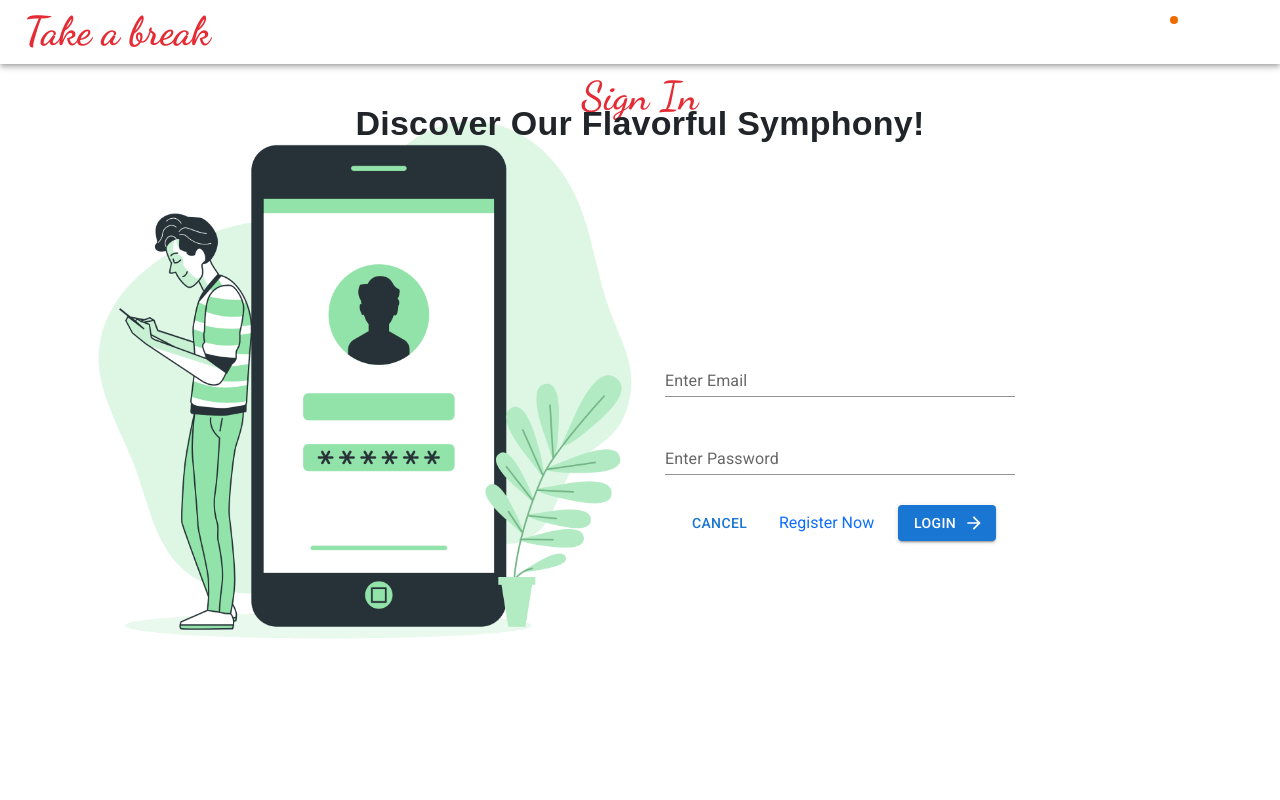
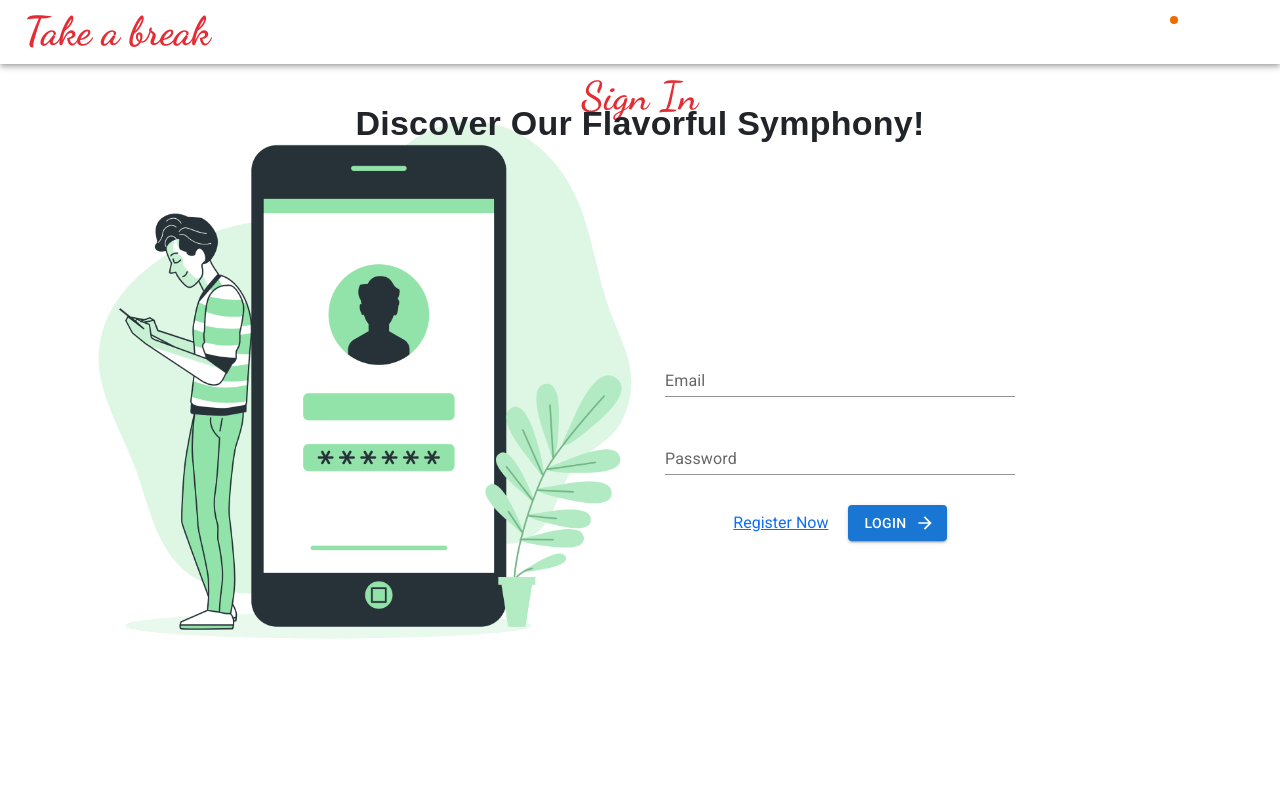
Before and after one commit to ayeshaakter02/Restaurant, a React (Create React App) app: page /login in a window 1280 px wide. Shown: the top 800 px of the page. Built offline with nearby package versions, Linux system fonts and the light colour scheme; some icons are missing.

Commit message:
solve the auth problem

```diff
--- a/src/Validate/Login.jsx
+++ b/src/Validate/Login.jsx
@@ -8,48 +8,34 @@ import {
   Typography,
 } from "@mui/material";
 import { useForm } from "react-hook-form";
+import { Link, useNavigate } from "react-router-dom";
+import { ArrowForward } from "@mui/icons-material";
+import { toast } from "react-toastify";
+import { signInWithEmailAndPassword } from "firebase/auth";
+import { auth } from "../firebase";
+import { AuthContext } from "../context/AuthContext";
 import "./auth.css";
-import { Link } from "react-router-dom";
-import { ArrowForward } from "@mui/icons-material";
-import { useNavigate } from "react-router-dom";
-import { toast } from "react-toastify";
-import { AuthContext } from "../context/AuthContext";
-const style = {
-  position: "absolute",
-  top: "50%",
-  left: "50%",
-  transform: "translate(-50%, -50%)",
-  width: 270,
-  bgcolor: "white",
-  boxShadow: 24,
-  p: 4,
-};
-
 const Login = () => {
   const navigate = useNavigate();
+  const { setAuth } = useContext(AuthContext);
+
   const {
     register,
     handleSubmit,
     formState: { errors },
   } = useForm();
-  //auth function
-  const { setAuth } = useContext(AuthContext);
 
-  //form validation
-  function FormValidate(e) {
-    if (e.Email === "santonaa641@gmail.com" || "nishatnishu2121@gmail.com" || "kimbora644@gmail.com" || "etee.shuvechha@gmail.com") {
-      if (e.Psw === "123456") {
-        //auth change value and page navigate to home screen
-        setAuth(true);
-        toast.success("Login Successfully!");
-        navigate("/");
-      } else {
-        toast.error("Invalid Password");
-      }
-    } else {
-      toast.error("Invalid UserName");
+  const FormValidate = async (data) => {
+    try {
+      await signInWithEmailAndPassword(auth, data.Email, data.Psw);
+
+      setAuth(true);
+      toast.success("Login Successfully!");
+      navigate("/");
+    } catch (error) {
+      toast.error("Invalid Email or Password");
     }
-  }
+  };
 
   return (
     <Container className="Auth">
@@ -59,6 +45,7 @@ const Login = () => {
       <Typography className="second-title" variant="h4">
         Discover Our Flavorful Symphony!
       </Typography>
+
       <Box
         sx={{
           display: "flex",
@@ -67,40 +54,34 @@ const Login = () => {
           height: 550,
         }}
       >
-        <form action="" method="post" onSubmit={handleSubmit(FormValidate)}>
+        <form onSubmit={handleSubmit(FormValidate)}>
           <Card className="card" variant="outlined">
             <TextField
-              {...register("Email", { required: "Enter Email" })}
-              error={errors.Email ? true : false}
+              {...register("Email", { required: "Email Required" })}
+              error={!!errors.Email}
               variant="standard"
-              label="Enter Email"
+              label="Email"
               type="email"
             />
+
             <TextField
-              {...register("Psw", { required: "Enter Password" })}
-              error={errors.Psw ? true : false}
+              {...register("Psw", { required: "Password Required" })}
+              error={!!errors.Psw}
               variant="standard"
-              label="Enter Password"
+              label="Password"
               type="password"
             />
 
             <Box
               sx={{
-                width: "100%",
                 display: "flex",
-                justifyContent: "space-around",
+                justifyContent: "space-between",
                 alignItems: "center",
+                gap: "20px",
               }}
             >
-              <Link to="/">
-                <Button variant="text">Cancel</Button>
-              </Link>
-              <Link
-                to={"/register"}
-                style={{ textDecoration: "none", alignItems: "center" }}
-              >
-                Register Now
-              </Link>
+              <Link to="/register">Register Now</Link>
+
               <Button
                 variant="contained"
                 type="submit"
--- a/src/Validate/Register.jsx
+++ b/src/Validate/Register.jsx
@@ -1,27 +1,25 @@
-import React, { useContext, useState } from "react";
-import { Context } from "./AuthContext";
-import { Link, Navigate, useNavigate } from "react-router-dom";
+import React, { useState } from "react";
+import { Link, useNavigate } from "react-router-dom";
 import { toast } from "react-toastify";
 import { auth, db } from "../firebase";
 import { createUserWithEmailAndPassword } from "firebase/auth";
 import { ref, set } from "firebase/database";
 import { Box, Card, Container, Typography } from "@mui/material";
-
+import "./auth.css";
 const Register = () => {
-  const { isAuthenticated, setIsAuthenticated } = useContext(Context);
   const [userName, setUserName] = useState("");
   const [email, setEmail] = useState("");
   const [password, setPassword] = useState("");
-
-  const navigateTo = useNavigate();
+  const navigate = useNavigate();
 
   const handleRegister = async (e) => {
     e.preventDefault();
+
     try {
       const userCredential = await createUserWithEmailAndPassword(
         auth,
         email,
-        password
+        password,
       );
 
       const user = userCredential.user;
@@ -31,17 +29,12 @@ const Register = () => {
         email,
       });
 
-      toast.success("Registration successful!");
-      navigateTo("/login");
+      toast.success("Registration Successful!");
+      navigate("/login");
     } catch (error) {
       toast.error(error.message);
-      console.error(error);
     }
   };
-
-  if (isAuthenticated) {
-    return <Navigate to={"/login"} />;
-  }
 
   return (
     <Container className="Auth">
--- a/src/context/StoreContext.jsx
+++ b/src/context/StoreContext.jsx
@@ -30,34 +30,23 @@ const StoreContextProvider = (props) => {
 
 
   const addToCart = async (itemId) => {
-    const uid = auth.currentUser?.uid;
-    if (!uid) return alert("Please log in to add items to cart.");
-
-    const newCount = (cartItems[itemId] || 0) + 1;
-    const updatedCart = { ...cartItems, [itemId]: newCount };
-    setCartItems(updatedCart);
-
-    await update(ref(db, `carts/${uid}`), { [itemId]: newCount });
-  };
-
-
-  const removeFromCart = async (itemId) => {
-    const uid = auth.currentUser?.uid;
-    if (!uid) return alert("Please log in to manage your cart.");
-
-    const newCount = (cartItems[itemId] || 0) - 1;
-    let updatedCart = { ...cartItems };
-
-    if (newCount <= 0) {
-      delete updatedCart[itemId];
-      await remove(ref(db, `carts/${uid}/${itemId}`));
-    } else {
-      updatedCart[itemId] = newCount;
-      await update(ref(db, `carts/${uid}`), { [itemId]: newCount });
+        if (!cartItems[itemId]) {
+            setCartItems((prev) => ({ ...prev, [itemId]: 1 }))
+        }
+        else {
+            setCartItems((prev) => ({ ...prev, [itemId]: prev[itemId] + 1 }))
+        }
+        if (token){
+            await axios.post(url+"/api/cart/add",{itemId},{headers:{token}})
+        }
     }
 
-    setCartItems(updatedCart);
-  };
+    const removeFromCart = async (itemId) => {
+        setCartItems((prev) => ({ ...prev, [itemId]: prev[itemId] - 1 }))
+        if (token) {
+            await axios.post(url+"/api/cart/remove",{itemId},{headers:{token}})
+        }
+    }
 
   const getTotalCartAmount = () => {
     let totalAmount = 0;
```
